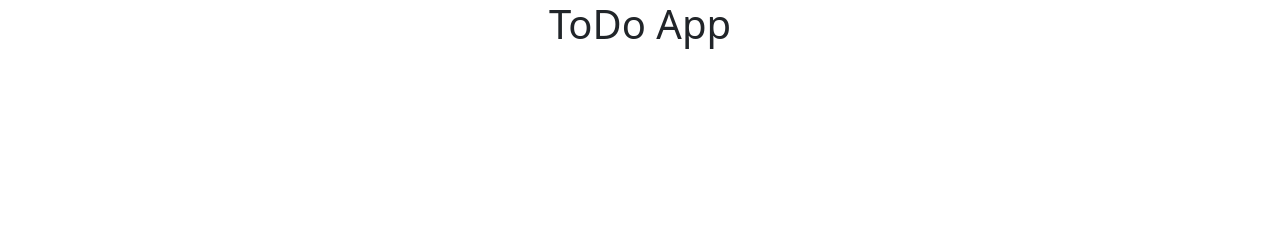
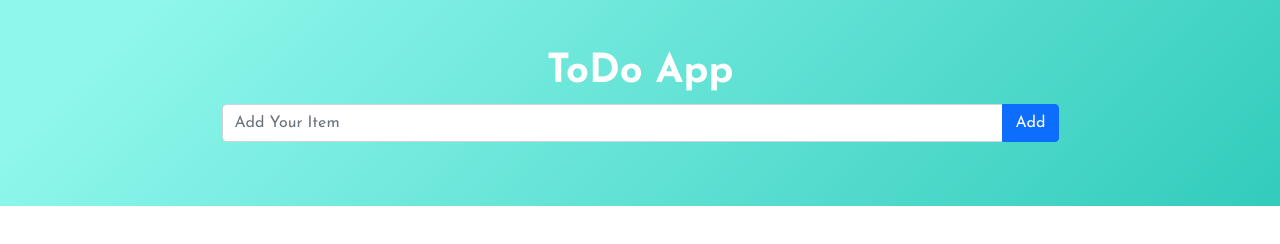
Before and after one commit to Emon-Ahmed/Todo-Bootstrap-Vanilla-JavaScript, a plain HTML site: page index.html in a window 1280 px wide. Drawn offline with nearby package versions, Linux system fonts and the light colour scheme.

Commit message:
Update Header Section

```diff
--- a/index.html
+++ b/index.html
@@ -9,7 +9,19 @@
     <link rel="stylesheet" href="style.css">
 </head>
 <body>
-    <h1 class="text-center">ToDo App</h1>
+    <!-- Header Section Start  -->
+    <header class="custom-bg py-5">
+        <div class="search-area container">
+          <h1 class="text-center fw-bold text-white">ToDo App</h1>
+          <div class="input-group mb-3 w-75 m-auto">
+            <input type="text" class="form-control" placeholder="Add Your Item"/>
+            <button type="button"class="btn btn-primary">
+              Add
+            </button>
+          </div>
+        </div>
+      </header>
+      <!-- Header Section End  -->
 
     <script src="https://cdn.jsdelivr.net/npm/bootstrap@5.1.1/dist/js/bootstrap.bundle.min.js"></script>
     <script src="app.js"></script>
--- a/style.css
+++ b/style.css
@@ -0,0 +1,10 @@
+/*---------------------
+Google Font Link & CSS
+-----------------------*/
+@import url("https://fonts.googleapis.com/css2?family=Josefin+Sans:wght@300;400;700&display=swap");
+* {
+  font-family: "Josefin Sans", sans-serif;
+}
+.custom-bg {
+  background-image: linear-gradient(135deg, #90f7ec 10%, #32ccbc 100%);
+}
```
